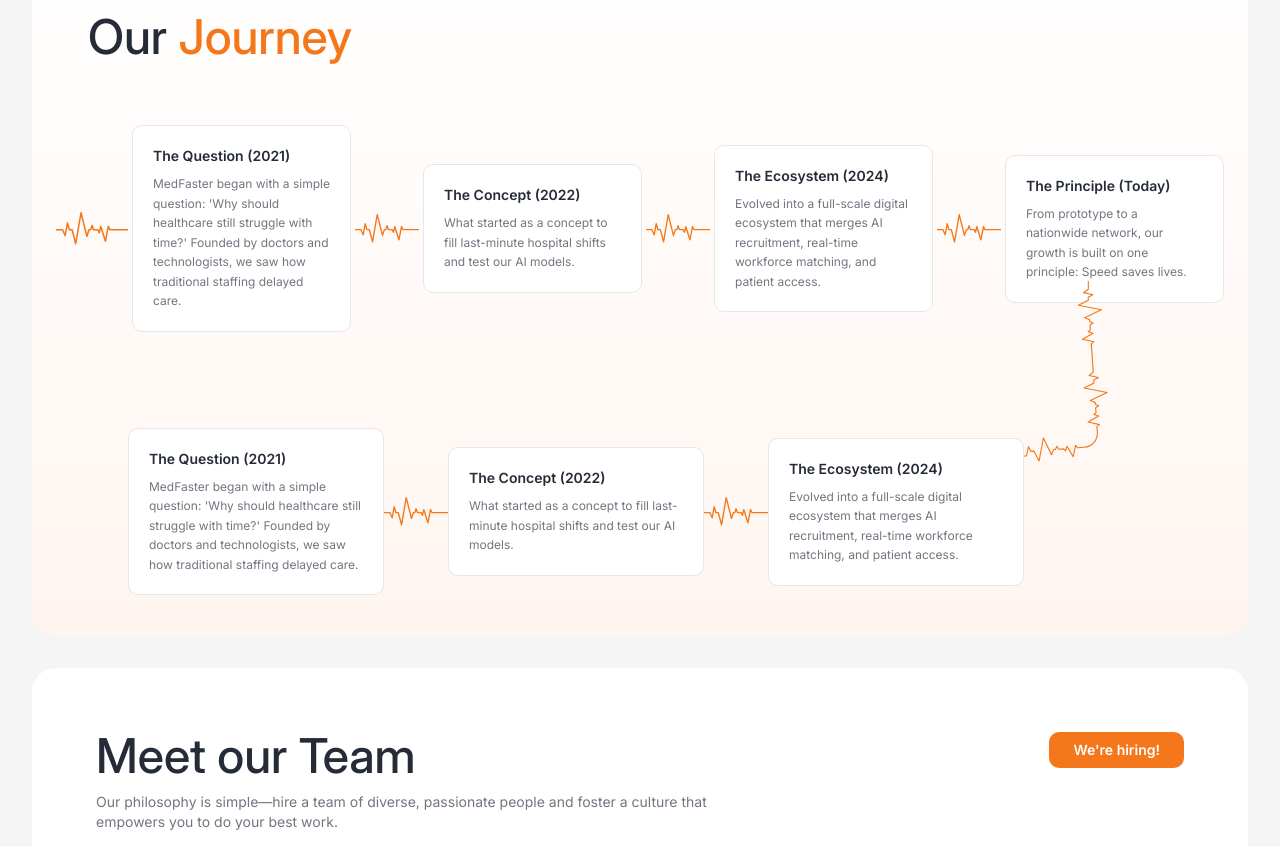
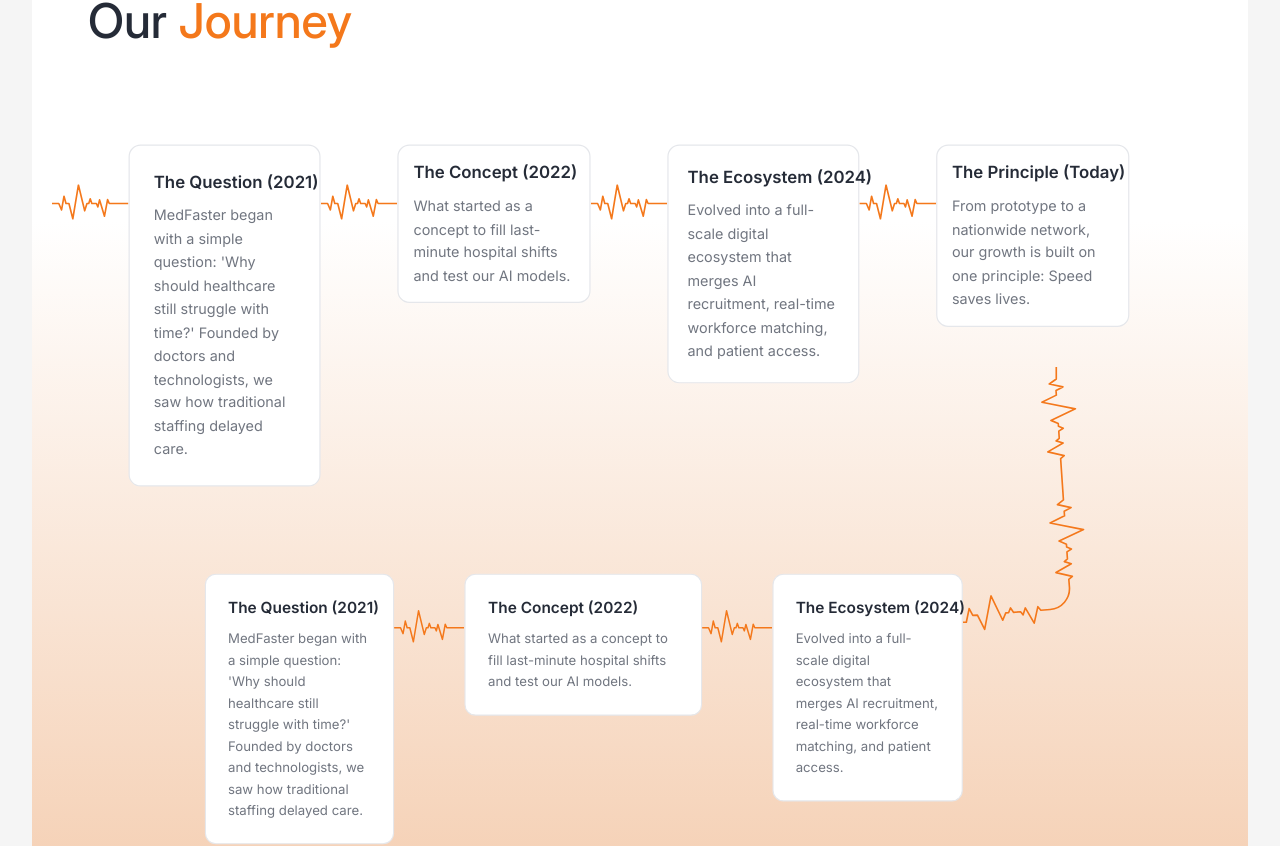
Before and after one commit to DigitechMiner/medfaster-website, a Next.js app: page /about in a window 1280 px wide. Shown: the part 4878-5724 px from the top of the page. Built offline with nearby package versions, Linux system fonts and the light colour scheme.

Commit message:
Our Journey Tweaked

```diff
--- a/app/about/sections/journey-section.tsx
+++ b/app/about/sections/journey-section.tsx
@@ -35,39 +35,64 @@ export function JourneySection() {
     <Section
       padding={false}
       style={{
-        background: "linear-gradient(180deg, #ffffff 0%, #FFF5F0 100%)",
+          background: "linear-gradient(180deg, rgba(255,255,255,1) 30%, rgba(244,120,27,0.3) 100%)",
       }}
     >
-      <div className="w-full mx-auto px-6 py-12 md:py-16 lg:py-20 relative">
-        {/* Heading */}
-        <Heading as="h2" size="md" className="text-[#252B37] mb-16 ml-8">
+      <div className="w-full mx-auto px-6 py-12 md:py-16 lg:py-16 relative">
+        {/* Heading - Unchanged */}
+        <Heading as="h2" size="md" className="text-[#252B37] mb-32 ml-8">
           Our <span className="text-[#F4781B]">Journey</span>
         </Heading>
 
-        {/* Desktop Layout */}
-        <div className="hidden lg:block relative pb-32">
-          {/* Top Row: 4 Items */}
-          <div className="flex items-center gap-1 mb-24">
+        {/* Desktop Layout - Now 80% width */}
+        <div className="hidden lg:block relative w-4/5  ml-30">
+          {/* Top Row: 4 Cards */}
+          <div className="flex items-start justify-start mb-8 -ml-7 scale-120">
+            {/* Lifeline before Card 1 */}
+            <Image
+              src="/images/patterns/lifeline.svg"
+              alt="lifeline"
+              width={40}
+              height={25}
+              className="w-16 h-8 flex-shrink-0 object-contain mt-8"
+              quality={100}
+            />
+
+            {/* Card 1 */}
+            <div className="p-5 rounded-lg bg-white border border-gray-200 w-1/6">
+              <Paragraph
+                size="sm"
+                weight="semibold"
+                className="text-[#252B37] mb-2 whitespace-nowrap"
+              >
+                {TIMELINE[0].title} ({TIMELINE[0].year})
+              </Paragraph>
+              <Paragraph size="xs" className="text-[#717680] leading-relaxed overflow-hidden">
+                {TIMELINE[0].description}
+              </Paragraph>
+            </div>
+
             {/* Lifeline 1 */}
             <Image
               src="/images/patterns/lifeline.svg"
               alt="lifeline"
               width={40}
               height={25}
-              className="w-18 h-10 flex-shrink-0 object-contain"
+              className="w-16 h-8 flex-shrink-0 object-contain mt-8"
               quality={100}
             />
 
-            <div className="flex-1 max-w-sm p-5 rounded-lg bg-white border border-gray-200">
+            {/* Card 2 */}
+            <div className="p-3 rounded-lg bg-white border border-gray-200 w-1/6">
               <Paragraph
                 size="sm"
                 weight="semibold"
-                className="text-[#252B37] mb-2"
+                className="text-[#252B37] mb-2 whitespace-nowrap"
               >
-                {TIMELINE[0].title} ({TIMELINE[0].year})
+                {TIMELINE[1].title} ({TIMELINE[1].year})
               </Paragraph>
-              <Paragraph size="xs" className="text-[#717680] leading-relaxed">
-                {TIMELINE[0].description}
+              <Paragraph size="xs" className="text-[#717680] leading-relaxed overflow-hidden">
+                {TIMELINE[1].description}
               </Paragraph>
             </div>
 
@@ -77,20 +102,21 @@ export function JourneySection() {
               alt="lifeline"
               width={40}
               height={25}
-              className="w-16 h-8 flex-shrink-0 object-contain"
+              className="w-16 h-8 flex-shrink-0 object-contain mt-8"
               quality={100}
             />
 
-            <div className="flex-1 max-w-sm p-5 rounded-lg bg-white border border-gray-200">
+            {/* Card 3 */}
+            <div className="p-4 rounded-lg bg-white border border-gray-200 w-1/6">
               <Paragraph
                 size="sm"
                 weight="semibold"
-                className="text-[#252B37] mb-2"
+                className="text-[#252B37] mb-2 whitespace-nowrap"
               >
-                {TIMELINE[1].title} ({TIMELINE[1].year})
+                {TIMELINE[2].title} ({TIMELINE[2].year})
               </Paragraph>
-              <Paragraph size="xs" className="text-[#717680] leading-relaxed">
-                {TIMELINE[1].description}
+              <Paragraph size="xs" className="text-[#717680] leading-relaxed overflow-hidden">
+                {TIMELINE[2].description}
               </Paragraph>
             </div>
 
@@ -100,20 +126,38 @@ export function JourneySection() {
               alt="lifeline"
               width={40}
               height={25}
-              className="w-16 h-8 flex-shrink-0 object-contain"
+              className="w-16 h-8 flex-shrink-0 object-contain mt-8"
               quality={100}
             />
 
-            <div className="flex-1 max-w-sm p-5 rounded-lg bg-white border border-gray-200">
+            {/* Card 4 */}
+            <div className="p-3 rounded-lg bg-white border border-gray-200 w-1/6">
               <Paragraph
                 size="sm"
                 weight="semibold"
-                className="text-[#252B37] mb-2"
+                className="text-[#252B37] mb-2 whitespace-nowrap"
               >
-                {TIMELINE[2].title} ({TIMELINE[2].year})
+                {TIMELINE[3].title} ({TIMELINE[3].year})
               </Paragraph>
-              <Paragraph size="xs" className="text-[#717680] leading-relaxed">
-                {TIMELINE[2].description}
+              <Paragraph size="xs" className="text-[#717680] leading-relaxed overflow-hidden">
+                {TIMELINE[3].description}
+              </Paragraph>
+            </div>
+          </div>
+
+          {/* Bottom Row: 3 Cards */}
+          <div className="flex items-start justify-start mt-32 ml-18 scale-110">
+            {/* Card 5 */}
+            <div className="p-5 rounded-lg bg-white border border-gray-200 w-1/5">
+              <Paragraph
+                size="sm"
+                weight="semibold"
+                className="text-[#252B37] mb-2 whitespace-nowrap"
+              >
+                {TIMELINE[4]?.title || TIMELINE[0].title} ({TIMELINE[4]?.year || TIMELINE[0].year})
+              </Paragraph>
+              <Paragraph size="xs" className="text-[#717680] leading-relaxed overflow-hidden">
+                {TIMELINE[4]?.description || TIMELINE[0].description}
               </Paragraph>
             </div>
 
@@ -123,101 +167,62 @@ export function JourneySection() {
               alt="lifeline"
               width={40}
               height={25}
-              className="w-16 h-8 flex-shrink-0 object-contain"
+              className="w-16 h-8 flex-shrink-0 object-contain mt-8"
               quality={100}
             />
 
-            <div className="flex-1 max-w-sm p-5 rounded-lg bg-white border border-gray-200">
+            {/* Card 6 */}
+            <div className="p-5 rounded-lg bg-white border border-gray-200 w-1/4">
               <Paragraph
                 size="sm"
                 weight="semibold"
-                className="text-[#252B37] mb-2"
+                className="text-[#252B37] mb-2 whitespace-nowrap"
               >
-                {TIMELINE[3].title} ({TIMELINE[3].year})
+                {TIMELINE[5]?.title || TIMELINE[1].title} ({TIMELINE[5]?.year || TIMELINE[1].year})
               </Paragraph>
-              <Paragraph size="xs" className="text-[#717680] leading-relaxed">
-                {TIMELINE[3].description}
-              </Paragraph>
-            </div>
-          </div>
-
-          {/* Bottom Row: 3 Items - shifted right */}
-          <div className="flex items-center absolute right-50">
-            <div className="flex-1 max-w-3xs p-5 rounded-lg bg-white border border-gray-200">
-              <Paragraph
-                size="sm"
-                weight="semibold"
-                className="text-[#252B37] mb-2"
-              >
-                {TIMELINE[0].title} ({TIMELINE[0].year})
-              </Paragraph>
-              <Paragraph size="xs" className="text-[#717680] leading-relaxed">
-                {TIMELINE[0].description}
+              <Paragraph size="xs" className="text-[#717680] leading-relaxed overflow-hidden">
+                {TIMELINE[5]?.description || TIMELINE[1].description}
               </Paragraph>
             </div>
 
-            {/* Lifeline 2 */}
+            {/* Lifeline 5 */}
             <Image
               src="/images/patterns/lifeline.svg"
               alt="lifeline"
               width={40}
               height={25}
-              className="w-16 h-8 flex-shrink-0 object-contain"
+              className="w-16 h-8 flex-shrink-0 object-contain mt-8"
               quality={100}
             />
 
-            <div className="flex-1 max-w-3xs p-5 rounded-lg bg-white border border-gray-200">
+            {/* Card 7 */}
+            <div className="p-5 rounded-lg bg-white border border-gray-200 w-1/5">
               <Paragraph
                 size="sm"
                 weight="semibold"
-                className="text-[#252B37] mb-2"
+                className="text-[#252B37] mb-2 whitespace-nowrap"
               >
-                {TIMELINE[1].title} ({TIMELINE[1].year})
+                {TIMELINE[6]?.title || TIMELINE[2].title} ({TIMELINE[6]?.year || TIMELINE[2].year})
               </Paragraph>
-              <Paragraph size="xs" className="text-[#717680] leading-relaxed">
-                {TIMELINE[1].description}
+              <Paragraph size="xs" className="text-[#717680] leading-relaxed overflow-hidden">
+                {TIMELINE[6]?.description || TIMELINE[2].description}
               </Paragraph>
             </div>
 
-            {/* Lifeline 3 */}
-            <Image
-              src="/images/patterns/lifeline.svg"
-              alt="lifeline"
-              width={40}
-              height={25}
-              className="w-16 h-8 flex-shrink-0 object-contain"
-              quality={100}
-            />
-
-            <div className="flex-1 max-w-3xs p-5 rounded-lg bg-white border border-gray-200">
-              <Paragraph
-                size="sm"
-                weight="semibold"
-                className="text-[#252B37] mb-2"
-              >
-                {TIMELINE[2].title} ({TIMELINE[2].year})
-              </Paragraph>
-              <Paragraph size="xs" className="text-[#717680] leading-relaxed">
-                {TIMELINE[2].description}
-              </Paragraph>
-            </div>
-          </div>
-
-          {/* Vertical Arrow - Right side */}
-          <div className="absolute right-29 top-1/5 h-80 flex items-start pointer-events-none">
+            {/* Vertical Connector after Card 7 */}
             <Image
               src="/images/patterns/vertical.svg"
               alt="vertical arrow"
               width={50}
-              height={300}
-              className="w-21 h-80 object-contain"
+              height={150}
+              className="w-40 h-60 object-contain -mt-47 -ml-6"
               quality={100}
             />
           </div>
         </div>
 
-        {/* Tablet & Mobile: Simple Grid */}
-        <div className="lg:hidden grid grid-cols-1 md:grid-cols-2 gap-6">
+        {/* Tablet & Mobile: Simple Grid - Also 80% width */}
+        <div className="lg:hidden w-4/5 mx-auto grid grid-cols-1 md:grid-cols-2 gap-6">
           {TIMELINE.map((item) => (
             <div
               key={item.year}
```
